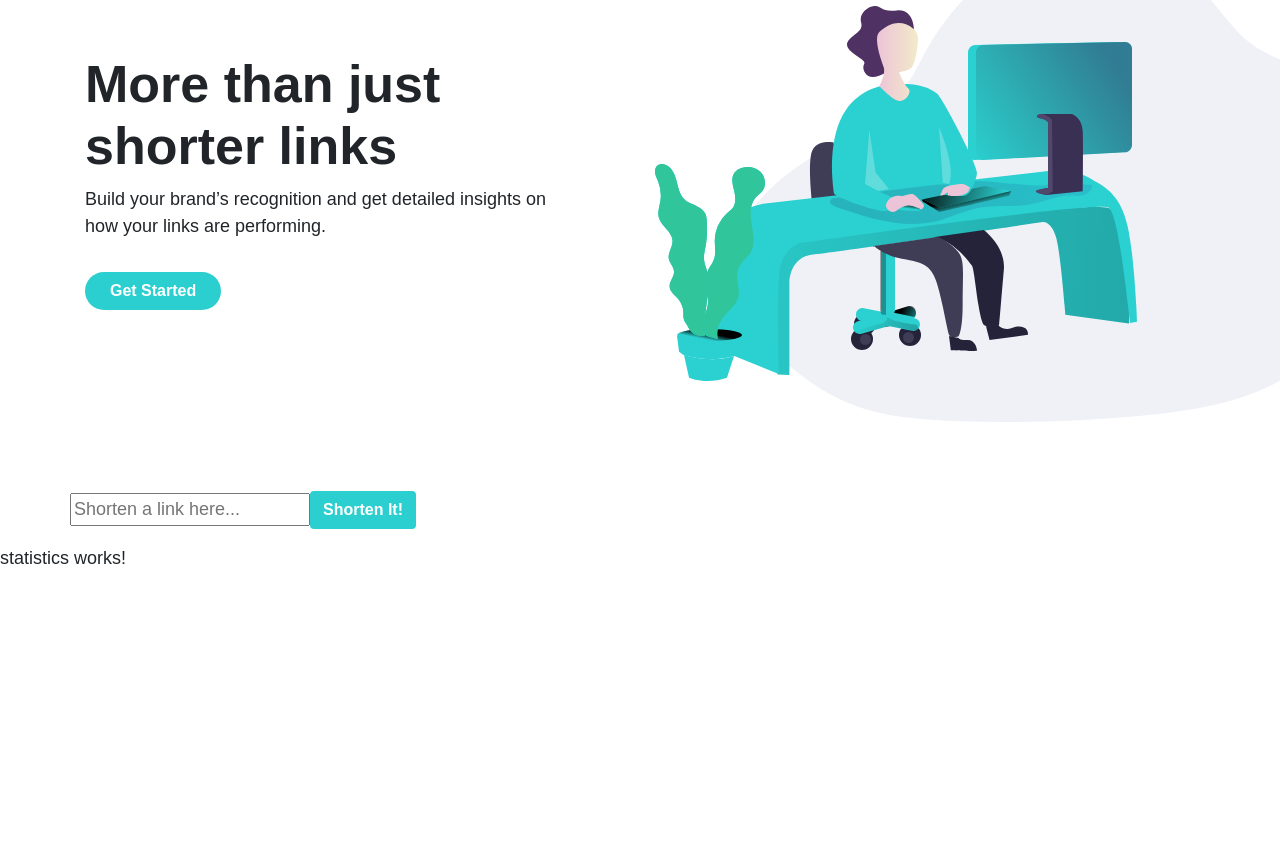
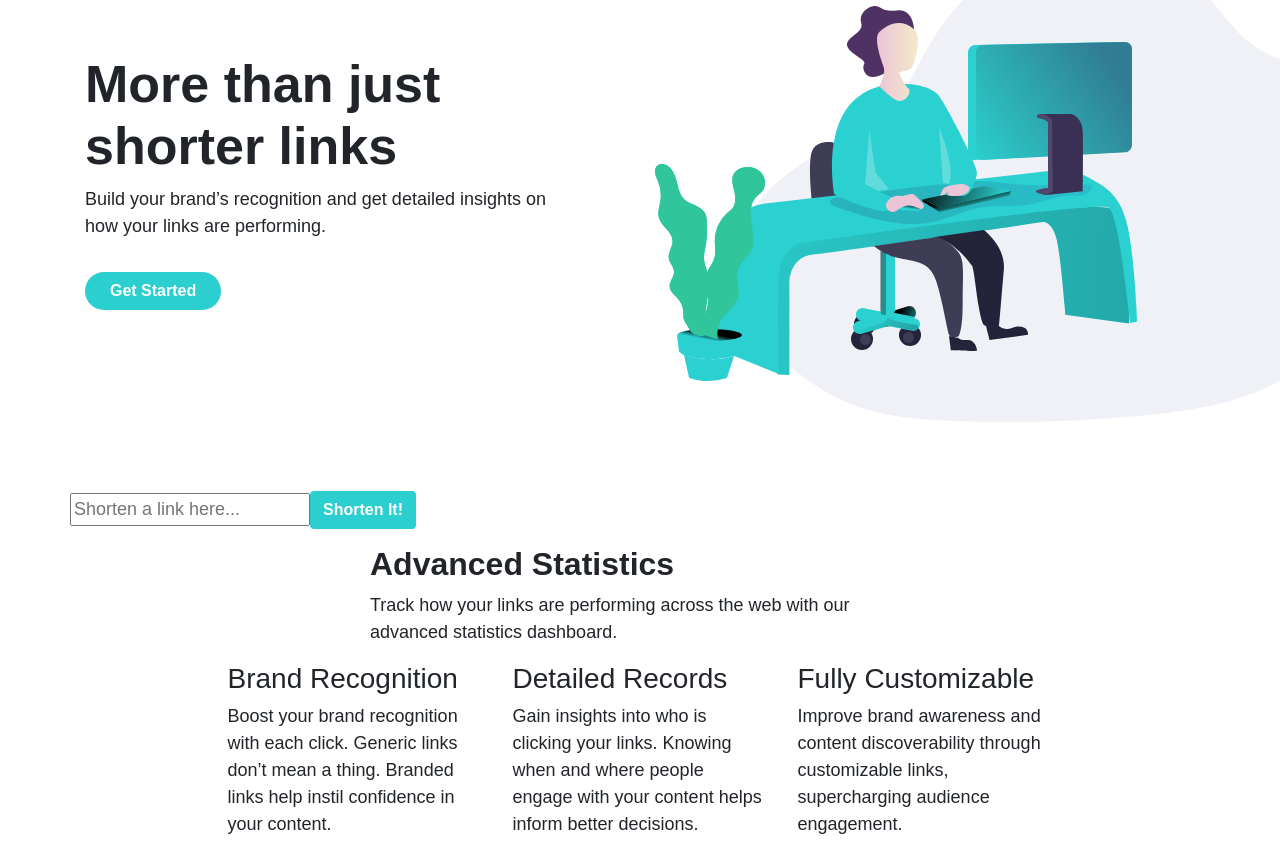
Before and after one commit to stephaniehansen/url-shortener, an Angular app: page / in a window 1280 px wide. Shown: the part 204-1058 px from the top of the page. Before the commit the page ends 800 px from the top, so only its background shows below. Built offline with nearby package versions, Linux system fonts and the light colour scheme.

Commit message:
feat: add statistics section content and structure

```diff
--- a/src/app/components/statistics/statistics.component.html
+++ b/src/app/components/statistics/statistics.component.html
@@ -1 +1,24 @@
-<p>statistics works!</p>
+<section class="statistics">
+  <div class="container">
+    <div class="row d-flex flex-column">
+      <div class="col-md-6 mx-auto">
+        <h2>Advanced Statistics</h2>
+        <p>Track how your links are performing across the web with our advanced statistics dashboard.</p>
+      </div>
+    </div>
+    <div class="row d-flex justify-content-center">
+      <div class="col-md-3">
+        <h3>Brand Recognition</h3>
+        <p>Boost your brand recognition with each click. Generic links don’t mean a thing. Branded links help instil confidence in your content.</p>
+      </div>
+      <div class="col-md-3">
+        <h3>Detailed Records</h3>
+        <p>Gain insights into who is clicking your links. Knowing when and where people engage with your content helps inform better decisions.</p>
+      </div>
+      <div class="col-md-3">
+        <h3>Fully Customizable</h3>
+        <p>Improve brand awareness and content discoverability through customizable links, supercharging audience engagement.</p>
+      </div>
+    </div>
+  </div>
+</section>
```
